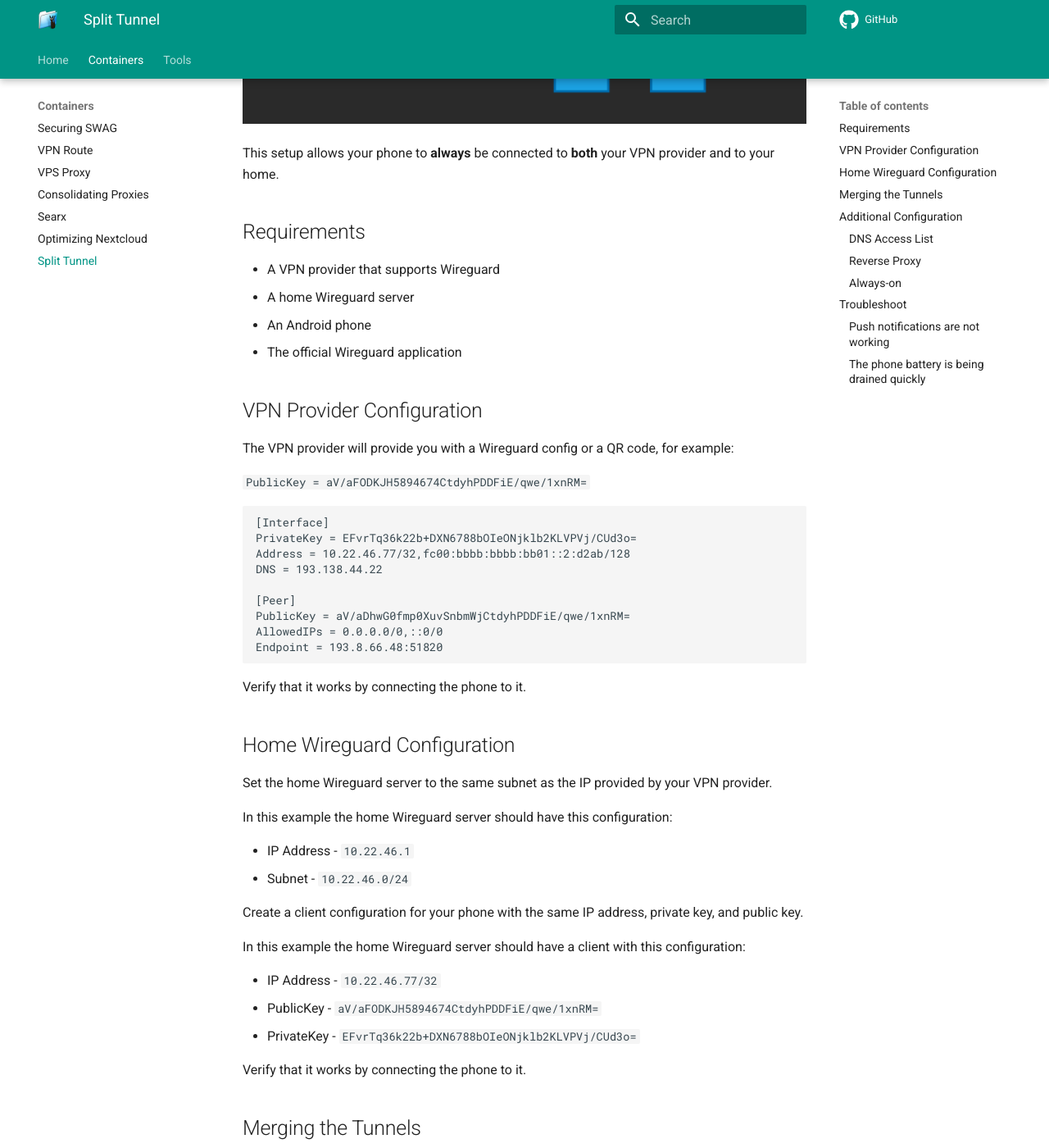
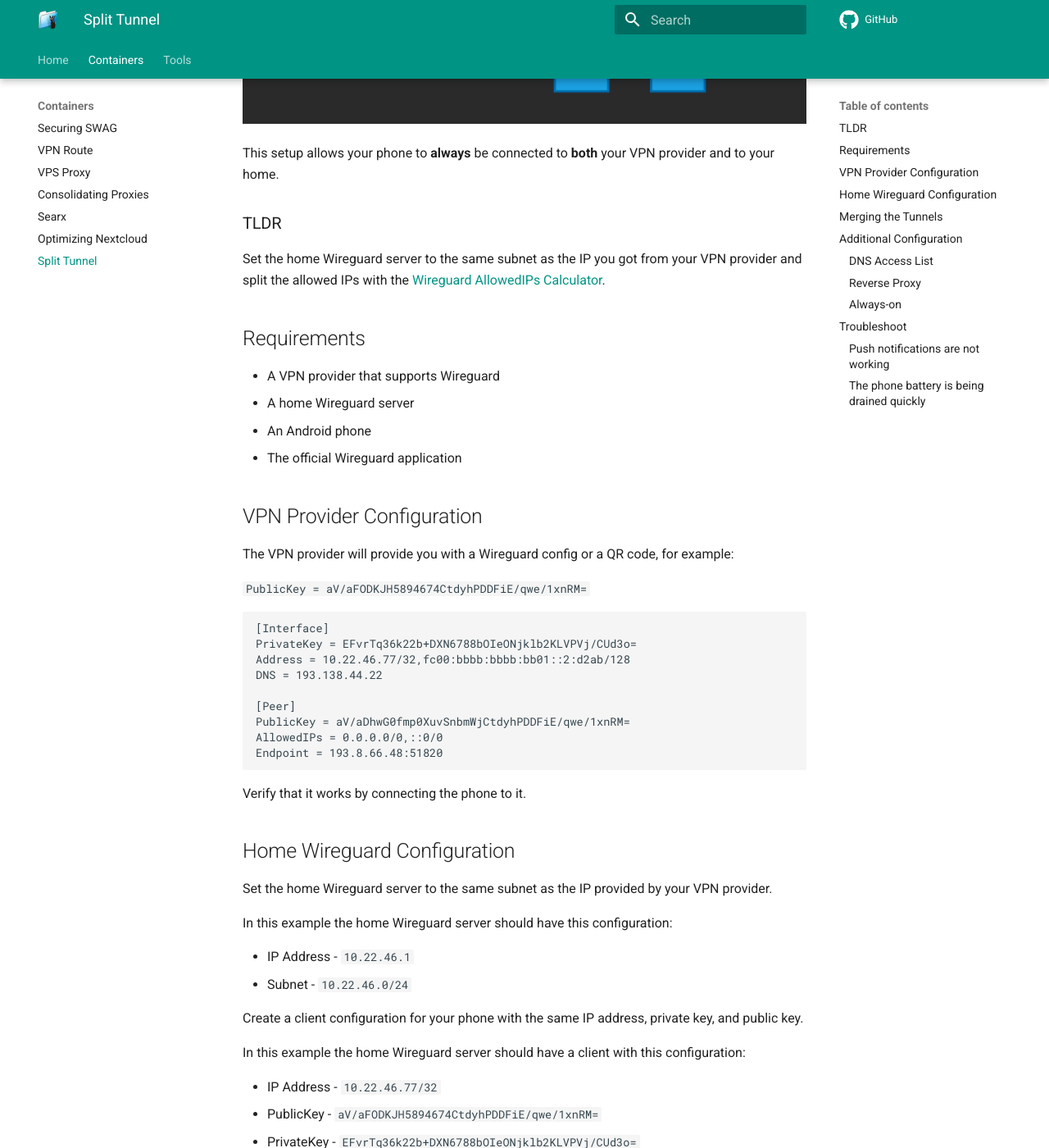
Before and after one commit to quietsy/advanced-configurations, an MkDocs documentation site: the page built from docs/split.md, in a window 1280 px wide and 1400 px high, scrolled down 572 px. Shown: the whole window at 82% size. Built offline with MkDocs 1.6.1 and Material for MkDocs 9.7.7, drawn with Linux system fonts in a browser that asks for light colours; comment, search, counter and statistics services are not loaded; some of the changed text lies outside the part shown.

Commit message:
Added TLDR

````diff
--- a/docs/split.md
+++ b/docs/split.md
@@ -2,6 +2,10 @@
 ![split](images/split.png)
 
 This setup allows your phone to **always** be connected to **both** your VPN provider and to your home.
+
+### TLDR
+
+Set the home Wireguard server to the same subnet as the IP you got from your VPN provider and split the allowed IPs with the [Wireguard AllowedIPs Calculator](https://www.procustodibus.com/blog/2021/03/wireguard-allowedips-calculator/).
 
 ## Requirements
 
@@ -56,7 +60,7 @@
 - Endpoint - `your.domain.com:51820` (replace with your domain and Wireguard server port)
 - Allowed IPs - The home network subnet, for example: `192.168.1.0/24`
 
-Navigate to this [Wireguard AllowedIPs Calculator](https://www.procustodibus.com/blog/2021/03/wireguard-allowedips-calculator/), set Allowed IPs to `0.0.0.0/0, ::/0` and Disallowed IPs to the home network subnet, for example: `192.168.1.0/24`, click Calculate and copy the result, for example:
+Navigate to the [Wireguard AllowedIPs Calculator](https://www.procustodibus.com/blog/2021/03/wireguard-allowedips-calculator/), set Allowed IPs to `0.0.0.0/0, ::/0` and Disallowed IPs to the home network subnet, for example: `192.168.1.0/24`, click Calculate and copy the result, for example:
 ```
 0.0.0.0/1, 128.0.0.0/2, 192.0.0.0/9, 192.128.0.0/11, 192.160.0.0/13, 192.168.0.0/24, 192.168.2.0/23, 192.168.4.0/22, 192.168.8.0/21, 192.168.16.0/20, 192.168.32.0/19, 192.168.64.0/18, 192.168.128.0/17, 192.169.0.0/16, 192.170.0.0/15, 192.172.0.0/14, 192.176.0.0/12, 192.192.0.0/10, 193.0.0.0/8, 194.0.0.0/7, 196.0.0.0/6, 200.0.0.0/5, 208.0.0.0/4, 224.0.0.0/3, ::/0
 ```
````
